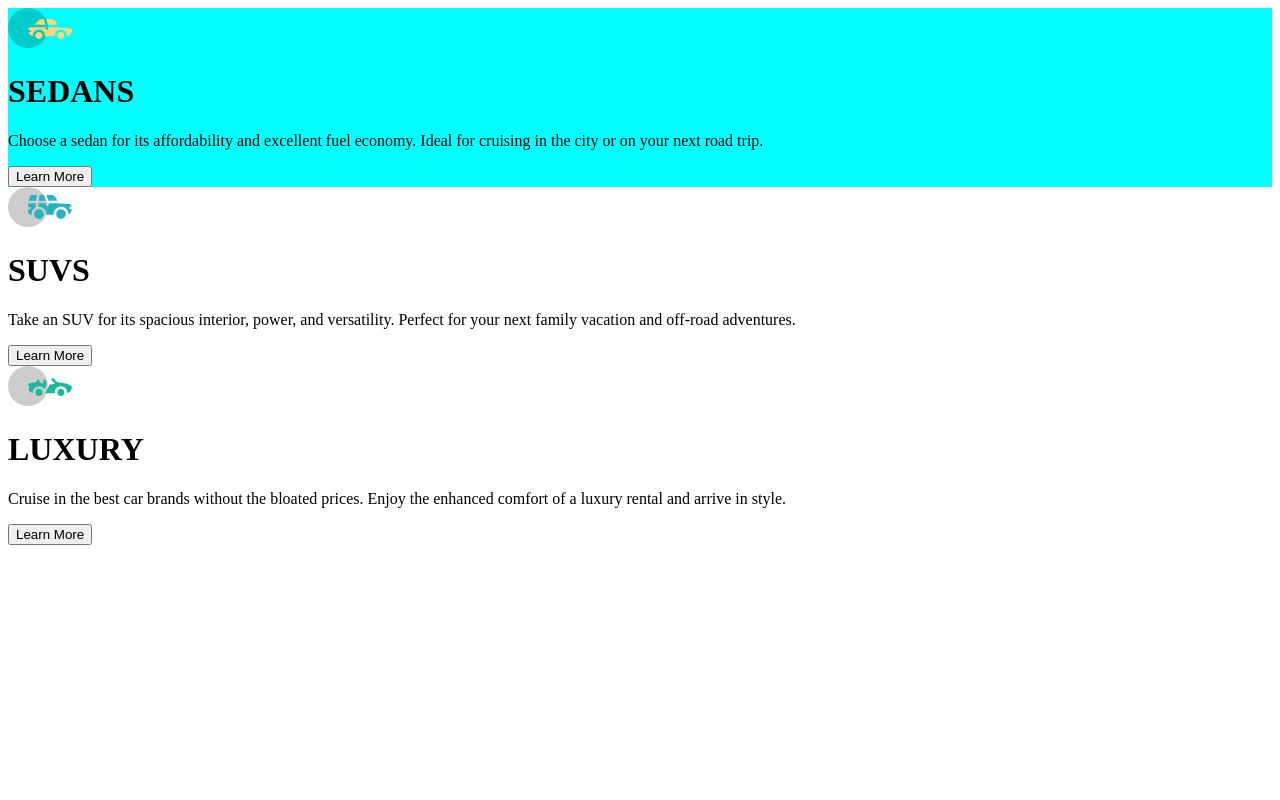
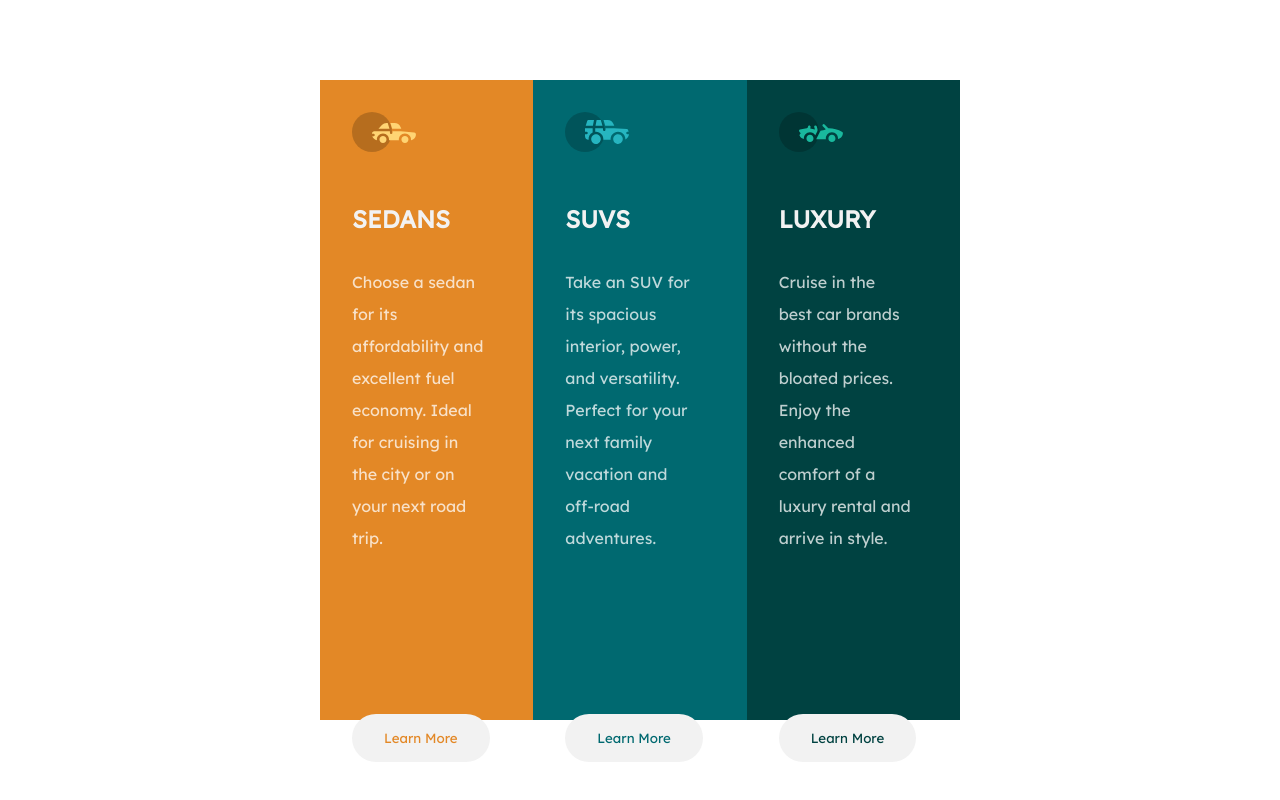
Before and after one commit to seunoyedepo2022/3column, a plain HTML site: page 3-column-preview-card-component-main/index.html in a window 1280 px wide. Drawn offline with Linux system fonts and the light colour scheme.

Commit message:
desktop design almost done

```diff
--- a/3-column-preview-card-component-main/index.html
+++ b/3-column-preview-card-component-main/index.html
@@ -5,8 +5,15 @@
     <meta name="viewport" content="width=device-width, initial-scale=1.0" />
     <title>3COLUMN</title>
     <link rel="stylesheet" href="style.css" />
+    <link rel="preconnect" href="https://fonts.googleapis.com" />
+    <link rel="preconnect" href="https://fonts.gstatic.com" crossorigin />
+    <link
+      href="https://fonts.googleapis.com/css2?family=Big+Shoulders+Display:wght@700&family=Lexend+Deca&display=swap"
+      rel="stylesheet"
+    />
   </head>
   <body>
+    <section class="threegrids">
       <div class="sedan">
         <img src="images/icon-sedans.svg" alt="" />
         <h1>SEDANS</h1>
@@ -28,9 +35,12 @@
       <div class="luxury">
         <img src="images/icon-luxury.svg" alt="" />
         <h1>LUXURY</h1>
-      <P>Cruise in the best car brands without the bloated prices. Enjoy the enhanced comfort of a luxury
-        rental and arrive in style.</P>
+        <p>
+          Cruise in the best car brands without the bloated prices. Enjoy the
+          enhanced comfort of a luxury rental and arrive in style.
+        </p>
         <a href="#"><button>Learn More</button></a>
       </div>
+    </section>
   </body>
 </html>
--- a/3-column-preview-card-component-main/style.css
+++ b/3-column-preview-card-component-main/style.css
@@ -1,5 +1,111 @@
-.sedan{
-    /* width: 30%;
-    height: 70%; */
-    background-color: aqua;
+*{
+  margin: 0;
+  padding: 0;
+  box-sizing: border-box;
+  font-family: "Big Shoulders Display", cursive;
+  font-family: "Lexend Deca", sans-serif;
 }
+.sedan {
+  width: 30rem;
+  height: 40rem;
+  background-color: hsl(31, 77%, 52%);
+}
+.sedan p {
+  color: hsla(0, 0%, 100%, 0.75);
+  text-align: left;
+  justify-content: center;
+  padding-left: 2rem;
+  padding-right: 3rem;
+}
+.sedan h1 {
+  color: hsl(0, 0%, 95%);
+  padding-top: 1rem;
+  padding-left: 2rem;
+  font-family: "Lexend Deca", sans-serif;
+  font-weight: 700;
+}
+.sedan img {
+  padding: 2rem;
+}
+.sedan button {
+  padding: 1rem 2rem;
+  background-color: hsl(0, 0%, 95%);
+  color: hsl(31, 77%, 52%);
+  border: none;
+  border-radius: 2rem;
+}
+.suv {
+  width: 30rem;
+  height: 40rem;
+  background-color: hsl(184, 100%, 22%);
+}
+.suv p {
+  color: hsla(0, 0%, 100%, 0.75);
+  text-align: left;
+  justify-content: center;
+  padding-left: 2rem;
+  padding-right: 3rem;
+}
+.suv h1 {
+  color: hsl(0, 0%, 95%);
+  padding-top: 1rem;
+  padding-left: 2rem;
+  font-family: "Lexend Deca", sans-serif;
+  font-weight: 700;
+}
+.suv img {
+  padding: 2rem;
+}
+.suv button {
+  padding: 1rem 2rem;
+  background-color: hsl(0, 0%, 95%);
+  color: hsl(184, 100%, 22%);
+  border: none;
+  border-radius: 2rem;
+}
+.luxury {
+  width: 30rem;
+  height: 40rem;
+  background-color: hsl(179, 100%, 13%);
+}
+.luxury p {
+  color: hsla(0, 0%, 100%, 0.75);
+  text-align: left;
+  justify-content: center;
+  padding-left: 2rem;
+  padding-right: 3rem;
+}
+.luxury h1 {
+  color: hsl(0, 0%, 95%);
+  padding-top: 1rem;
+  padding-left: 2rem;
+  font-family: "Lexend Deca", sans-serif;
+  font-weight: 700;
+}
+.luxury img {
+  padding: 2rem;
+}
+.luxury button {
+  padding: 1rem 2rem;
+  background-color: hsl(0, 0%, 95%);
+  color:  hsl(179, 100%, 13%);
+  border: none;
+  border-radius: 2rem;
+}
+a {
+  padding: 2rem ;
+}
+.threegrids {
+  display: grid;
+  grid-template-columns: repeat(3, 1fr);
+  display: flex;
+  justify-content: center;
+  align-items: center;
+  height: 100vh;
+  padding: 15rem 20rem;
+}
+p {
+  padding-bottom: 10rem;
+  padding-top: 2rem;
+  line-height: 2rem;
+}
```
Lines whose indentation alone changed are shown as unchanged.
